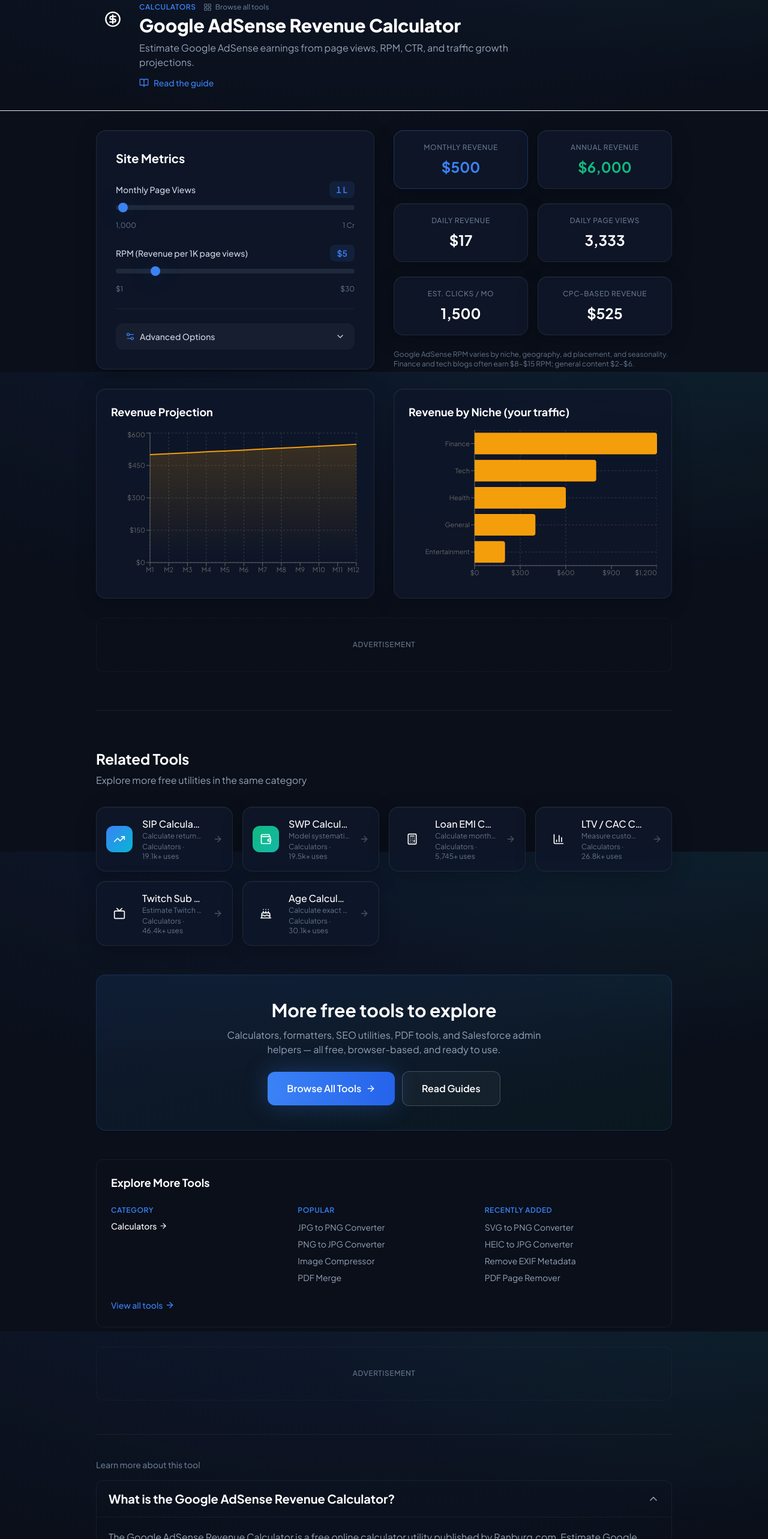
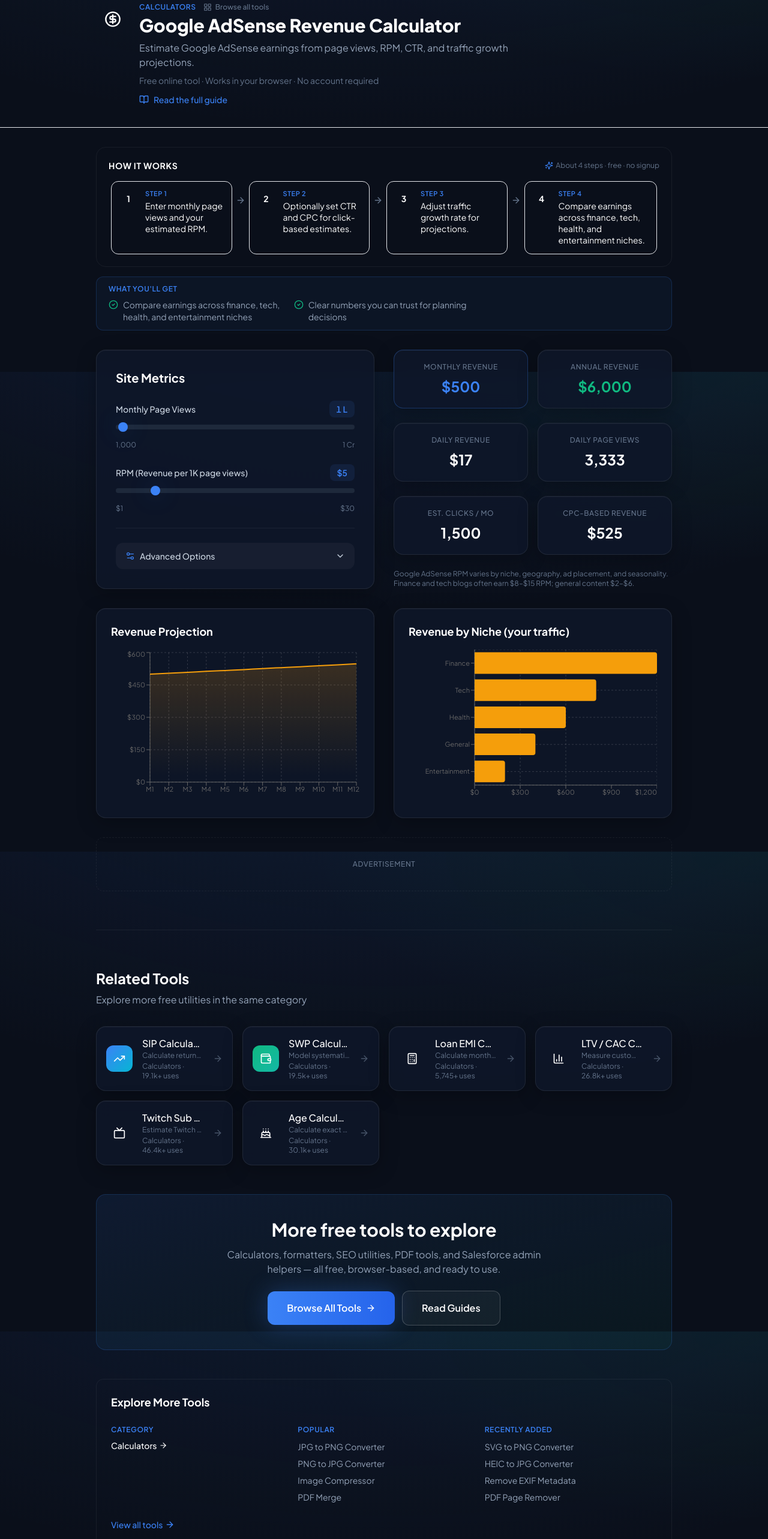
Before and after one commit to ranburg/ranburg-website, a Next.js app: page /tools/adsense-revenue-calculator in a window 1280 px wide. Shown: the part 180-2746 px from the top of the page at 60% size. Built offline with nearby package versions, Linux system fonts and the light colour scheme.

Commit message:
Add tool process flow and strengthen on-page SEO.
Show how-to steps and expected outcomes above each tool, emit HowTo schema, keep SEO sections crawlable, and improve tool metadata.

Co-authored-by: Cursor <cursoragent@cursor.com>

```diff
--- a/src/components/tools/ToolPageShell.tsx
+++ b/src/components/tools/ToolPageShell.tsx
@@ -6,14 +6,21 @@ import { getBlogForTool } from "@/lib/blogConfig";
 import { getToolIcon } from "@/lib/toolIcons";
 import { getPrimarySeoCategoryForTool } from "@/lib/toolSeoCategories";
 import { generateToolSeoSections } from "@/lib/toolSeoGenerator";
+import { getSoftwareApplicationCategory } from "@/lib/toolPageSeo";
 import { SITE } from "@/lib/siteConfig";
-import { softwareApplicationJsonLd, faqJsonLd, breadcrumbJsonLd } from "@/lib/seo";
+import {
+  softwareApplicationJsonLd,
+  faqJsonLd,
+  breadcrumbJsonLd,
+  howToJsonLd,
+} from "@/lib/seo";
 import JsonLd from "@/components/seo/JsonLd";
 import Breadcrumbs from "@/components/ui/Breadcrumbs";
 import AdPlaceholder from "@/components/ui/AdPlaceholder";
 import ConsultingCTA from "@/components/ui/ConsultingCTA";
 import ToolRecommendations from "@/components/tools/ToolRecommendations";
 import ToolSeoContent from "@/components/tools/ToolSeoContent";
+import ToolProcessFlow from "@/components/tools/ToolProcessFlow";
 import ToolViewTracker from "@/components/tools/ToolViewTracker";
 import RecentlyViewed from "@/components/tools/RecentlyViewed";
 import ToolInternalLinks from "@/components/tools/ToolInternalLinks";
@@ -54,7 +61,13 @@ export default function ToolPageShell({ slug }: ToolPageProps) {
       { name: hubCrumb.label, url: `${SITE.url}${hubCrumb.href}` },
       { name: tool.title, url: toolUrl },
     ]),
-    softwareApplicationJsonLd(tool.title, tool.seo.description, toolUrl, tool.badge),
+    softwareApplicationJsonLd(
+      tool.title,
+      tool.seo.description,
+      toolUrl,
+      getSoftwareApplicationCategory(tool.category)
+    ),
+    howToJsonLd(tool.title, tool.shortDescription, toolUrl, tool.howToUse),
     faqJsonLd(seoSections.faq),
   ];
 
@@ -89,6 +102,9 @@ export default function ToolPageShell({ slug }: ToolPageProps) {
               </div>
               <h1 className="mt-1 break-words text-2xl font-extrabold text-theme-heading sm:text-3xl">{tool.title}</h1>
               <p className="mt-2 max-w-2xl text-sm text-theme-muted sm:text-base">{tool.shortDescription}</p>
+              <p className="mt-2 text-xs text-theme-subtle sm:text-sm">
+                Free online tool · Works in your browser · No account required
+              </p>
               {guideBlog && (
                 <Link
                   href={`/blog/${guideBlog.slug}`}
@@ -96,7 +112,7 @@ export default function ToolPageShell({ slug }: ToolPageProps) {
                   className="mt-3 inline-flex items-center gap-2 text-sm font-medium text-accent hover:underline"
                 >
                   <BookOpen className="h-4 w-4 shrink-0" />
-                  Read the guide
+                  Read the full guide
                 </Link>
               )}
             </div>
@@ -106,6 +122,8 @@ export default function ToolPageShell({ slug }: ToolPageProps) {
 
       <section className="py-8">
         <div className="mx-auto max-w-5xl px-4 sm:px-6 lg:px-8">
+          <ToolProcessFlow tool={tool} />
+
           <div className="min-w-0">
             <ToolRenderer slug={slug} />
           </div>
--- /dev/null
+++ b/src/components/tools/ToolProcessFlow.tsx
@@ -0,0 +1,100 @@
+import type { ToolConfig } from "@/lib/toolsConfig";
+import { ArrowRight, CheckCircle2, Sparkles } from "lucide-react";
+
+interface ToolProcessFlowProps {
+  tool: ToolConfig;
+}
+
+/** Short outcome labels derived from the last how-to step + category. */
+function getExpectedOutcomes(tool: ToolConfig): string[] {
+  const last = tool.howToUse[tool.howToUse.length - 1] ?? "Instant results you can copy or download";
+  const outcomes = [last.replace(/\.$/, "")];
+
+  switch (tool.category) {
+    case "financial":
+      outcomes.push("Clear numbers you can trust for planning decisions");
+      break;
+    case "developer":
+      outcomes.push("Copy-ready output for your IDE or docs");
+      break;
+    case "salesforce":
+      outcomes.push("Paste-ready Salesforce config or code snippets");
+      break;
+    case "productivity":
+      outcomes.push("Ready-to-use tags, captions, or metrics");
+      break;
+    case "design":
+      outcomes.push("Downloadable files or converted assets");
+      break;
+    default:
+      outcomes.push("Results in seconds — no signup required");
+  }
+
+  if (tool.formula && tool.formula.length < 80) {
+    outcomes.push(`Based on: ${tool.formula}`);
+  }
+
+  return outcomes.slice(0, 3);
+}
+
+export default function ToolProcessFlow({ tool }: ToolProcessFlowProps) {
+  const steps = tool.howToUse.slice(0, 5);
+  const outcomes = getExpectedOutcomes(tool);
+
+  if (steps.length === 0) return null;
+
+  return (
+    <div className="mb-8 space-y-4">
+      <div className="rounded-2xl border border-theme-subtle bg-theme-surface/40 p-4 sm:p-5">
+        <div className="flex flex-wrap items-center justify-between gap-2">
+          <h2 className="text-sm font-bold uppercase tracking-wider text-theme-heading">
+            How it works
+          </h2>
+          <span className="inline-flex items-center gap-1 text-xs text-theme-subtle">
+            <Sparkles className="h-3.5 w-3.5 text-accent" aria-hidden />
+            About {steps.length} steps · free · no signup
+          </span>
+        </div>
+
+        <ol className="mt-4 flex flex-col gap-3 sm:flex-row sm:flex-wrap sm:items-stretch sm:gap-0">
+          {steps.map((step, i) => (
+            <li key={i} className="flex min-w-0 flex-1 items-stretch gap-2 sm:gap-0">
+              <div className="flex min-w-0 flex-1 gap-3 rounded-xl border border-theme-subtle/80 bg-[var(--background)]/60 p-3 sm:mx-1">
+                <span
+                  className={`flex h-8 w-8 shrink-0 items-center justify-center rounded-full bg-gradient-to-br text-sm font-bold text-white ${tool.gradient}`}
+                  aria-hidden
+                >
+                  {i + 1}
+                </span>
+                <div className="min-w-0">
+                  <p className="text-[11px] font-semibold uppercase tracking-wider text-accent">
+                    Step {i + 1}
+                  </p>
+                  <p className="mt-0.5 text-sm leading-snug text-theme-heading">{step}</p>
+                </div>
+              </div>
+              {i < steps.length - 1 && (
+                <ArrowRight
+                  className="mt-6 hidden h-4 w-4 shrink-0 text-theme-subtle sm:mx-0.5 sm:block"
+                  aria-hidden
+                />
+              )}
+            </li>
+          ))}
+        </ol>
+      </div>
+
+      <div className="rounded-xl border border-accent/20 bg-accent/5 px-4 py-3 sm:px-5">
+        <p className="text-xs font-semibold uppercase tracking-wider text-accent">What you&apos;ll get</p>
+        <ul className="mt-2 grid gap-2 sm:grid-cols-3">
+          {outcomes.map((item) => (
+            <li key={item} className="flex items-start gap-2 text-sm text-theme-muted">
+              <CheckCircle2 className="mt-0.5 h-4 w-4 shrink-0 text-accent-emerald" aria-hidden />
+              <span>{item}</span>
+            </li>
+          ))}
+        </ul>
+      </div>
+    </div>
+  );
+}
--- a/src/components/tools/ToolSeoContent.tsx
+++ b/src/components/tools/ToolSeoContent.tsx
@@ -1,7 +1,3 @@
-"use client";
-
-import { useState } from "react";
-import { motion, AnimatePresence } from "framer-motion";
 import { ChevronDown } from "lucide-react";
 import type { ToolConfig } from "@/lib/toolsConfig";
 import { generateToolSeoSections } from "@/lib/toolSeoGenerator";
@@ -11,69 +7,34 @@ interface ToolSeoContentProps {
   tool: ToolConfig;
 }
 
-function CollapsibleSection({
-  title,
-  defaultOpen = false,
-  children,
-}: {
-  title: string;
-  defaultOpen?: boolean;
-  children: React.ReactNode;
-}) {
-  const [open, setOpen] = useState(defaultOpen);
-
-  return (
-    <section className="overflow-hidden rounded-xl border border-theme-subtle">
-      <button
-        type="button"
-        onClick={() => setOpen((v) => !v)}
-        className="flex w-full items-center justify-between gap-3 px-5 py-4 text-left"
-        aria-expanded={open}
-      >
-        <h2 className="text-lg font-bold text-theme-heading sm:text-xl">{title}</h2>
-        <ChevronDown
-          className={`h-5 w-5 shrink-0 text-theme-muted transition-transform ${open ? "rotate-180" : ""}`}
-        />
-      </button>
-      <AnimatePresence initial={false}>
-        {open && (
-          <motion.div
-            initial={{ height: 0, opacity: 0 }}
-            animate={{ height: "auto", opacity: 1 }}
-            exit={{ height: 0, opacity: 0 }}
-            className="overflow-hidden"
-          >
-            <div className="border-t border-theme-subtle px-5 py-5">{children}</div>
-          </motion.div>
-        )}
-      </AnimatePresence>
-    </section>
-  );
-}
-
+/**
+ * Server-rendered SEO body using native <details>.
+ * Content stays in the HTML for crawlers even when sections are closed.
+ */
 export default function ToolSeoContent({ tool }: ToolSeoContentProps) {
-  const [openFaq, setOpenFaq] = useState<number | null>(0);
   const seo = generateToolSeoSections(tool);
 
   return (
     <article className="mt-14 space-y-3 border-t border-theme-subtle pt-10">
       <p className="mb-4 text-sm font-medium text-theme-subtle">Learn more about this tool</p>
 
-      <CollapsibleSection title={`What is the ${tool.title}?`} defaultOpen>
+      <SeoDetails title={`What is the ${tool.title}?`} open>
         {seo.whatIs.split("\n\n").map((para, i) => (
           <p key={i} className={`${i > 0 ? "mt-4" : ""} leading-relaxed text-theme-muted`}>
             {para}
           </p>
         ))}
-      </CollapsibleSection>
+      </SeoDetails>
 
-      <CollapsibleSection title="How It Works">
+      <SeoDetails title="How It Works" open>
         {seo.howItWorks.split("\n\n").map((para, i) => (
           <p key={i} className={`${i > 0 ? "mt-4" : ""} leading-relaxed text-theme-muted`}>
             {para}
           </p>
         ))}
-        <h3 className="mt-6 text-base font-semibold text-theme-heading">Step-by-Step</h3>
+        <h3 id="how-to-use" className="mt-6 scroll-mt-28 text-base font-semibold text-theme-heading">
+          Step-by-step
+        </h3>
         <ol className="mt-3 list-decimal space-y-2 pl-5 text-theme-muted">
           {tool.howToUse.map((step, i) => (
             <li key={i} className="leading-relaxed">
@@ -81,9 +42,9 @@ export default function ToolSeoContent({ tool }: ToolSeoContentProps) {
             </li>
           ))}
         </ol>
-      </CollapsibleSection>
+      </SeoDetails>
 
-      <CollapsibleSection title="Examples">
+      <SeoDetails title="Examples">
         <ul className="list-disc space-y-2 pl-5 text-theme-muted">
           {seo.examples.map((ex) => (
             <li key={ex} className="leading-relaxed">
@@ -91,9 +52,9 @@ export default function ToolSeoContent({ tool }: ToolSeoContentProps) {
             </li>
           ))}
         </ul>
-      </CollapsibleSection>
+      </SeoDetails>
 
-      <CollapsibleSection title="Benefits">
+      <SeoDetails title="Benefits">
         <ul className="list-disc space-y-2 pl-5 text-theme-muted">
           {seo.benefits.map((b) => (
             <li key={b} className="leading-relaxed">
@@ -101,9 +62,9 @@ export default function ToolSeoContent({ tool }: ToolSeoContentProps) {
             </li>
           ))}
         </ul>
-      </CollapsibleSection>
+      </SeoDetails>
 
-      <CollapsibleSection title="Common Use Cases">
+      <SeoDetails title="Common Use Cases">
         <ul className="list-disc space-y-2 pl-5 text-theme-muted">
           {seo.useCases.map((u) => (
             <li key={u} className="leading-relaxed">
@@ -111,11 +72,11 @@ export default function ToolSeoContent({ tool }: ToolSeoContentProps) {
             </li>
           ))}
         </ul>
-      </CollapsibleSection>
+      </SeoDetails>
 
-      <CollapsibleSection title="Technical Reference">
+      <SeoDetails title="Technical Reference">
         <p className="leading-relaxed text-theme-muted">{tool.formula}</p>
-      </CollapsibleSection>
+      </SeoDetails>
 
       <section
         className="overflow-hidden rounded-xl border border-theme-subtle"
@@ -125,34 +86,23 @@ export default function ToolSeoContent({ tool }: ToolSeoContentProps) {
         <div className="px-5 py-4">
           <h2 className="text-lg font-bold text-theme-heading sm:text-xl">Frequently Asked Questions</h2>
         </div>
-        <div className="space-y-0 border-t border-theme-subtle">
+        <div className="border-t border-theme-subtle">
           {seo.faq.map((item, i) => (
-            <div
+            <details
               key={i}
-              className="border-b border-theme-subtle last:border-b-0"
+              className="group border-b border-theme-subtle last:border-b-0"
+              open={i === 0}
               itemScope
               itemProp="mainEntity"
               itemType="https://schema.org/Question"
             >
-              <button
-                type="button"
-                onClick={() => setOpenFaq(openFaq === i ? null : i)}
-                className="flex w-full items-center justify-between px-5 py-4 text-left"
-                itemProp="name"
-              >
-                <span className="font-medium text-theme-heading">{item.question}</span>
-                <ChevronDown
-                  className={`h-4 w-4 shrink-0 text-theme-muted transition-transform ${
-                    openFaq === i ? "rotate-180" : ""
-                  }`}
-                />
-              </button>
-              <AnimatePresence>
-                {openFaq === i && (
-                  <motion.div
-                    initial={{ height: 0, opacity: 0 }}
-                    animate={{ height: "auto", opacity: 1 }}
-                    exit={{ height: 0, opacity: 0 }}
+              <summary className="flex cursor-pointer list-none items-center justify-between gap-3 px-5 py-4 text-left marker:content-none [&::-webkit-details-marker]:hidden">
+                <span className="font-medium text-theme-heading" itemProp="name">
+                  {item.question}
+                </span>
+                <ChevronDown className="h-4 w-4 shrink-0 text-theme-muted transition-transform group-open:rotate-180" />
+              </summary>
+              <div
                 itemScope
                 itemProp="acceptedAnswer"
                 itemType="https://schema.org/Answer"
@@ -160,10 +110,8 @@ export default function ToolSeoContent({ tool }: ToolSeoContentProps) {
                 <p className="border-t border-theme-subtle px-5 py-4 text-sm leading-relaxed text-theme-muted" itemProp="text">
                   {item.answer}
                 </p>
-                  </motion.div>
-                )}
-              </AnimatePresence>
               </div>
+            </details>
           ))}
         </div>
       </section>
@@ -172,3 +120,23 @@ export default function ToolSeoContent({ tool }: ToolSeoContentProps) {
     </article>
   );
 }
+
+function SeoDetails({
+  title,
+  open = false,
+  children,
+}: {
+  title: string;
+  open?: boolean;
+  children: React.ReactNode;
+}) {
+  return (
+    <details open={open} className="group overflow-hidden rounded-xl border border-theme-subtle">
+      <summary className="flex cursor-pointer list-none items-center justify-between gap-3 px-5 py-4 text-left marker:content-none [&::-webkit-details-marker]:hidden">
+        <h2 className="text-lg font-bold text-theme-heading sm:text-xl">{title}</h2>
+        <ChevronDown className="h-5 w-5 shrink-0 text-theme-muted transition-transform group-open:rotate-180" />
+      </summary>
+      <div className="border-t border-theme-subtle px-5 py-5">{children}</div>
+    </details>
+  );
+}
--- a/src/lib/seo.ts
+++ b/src/lib/seo.ts
@@ -130,14 +130,40 @@ export function softwareApplicationJsonLd(
 ) {
   return {
     "@context": "https://schema.org",
-    "@type": "SoftwareApplication",
+    "@type": ["SoftwareApplication", "WebApplication"],
     name,
     description,
     applicationCategory: category,
-    operatingSystem: "Web Browser",
+    operatingSystem: "Any",
+    browserRequirements: "Requires JavaScript",
     offers: { "@type": "Offer", price: "0", priceCurrency: "INR" },
+    isAccessibleForFree: true,
     url,
     provider: { "@type": "Organization", name: SITE.name, url: SITE.url },
+  };
+}
+
+export function howToJsonLd(
+  name: string,
+  description: string,
+  url: string,
+  steps: string[]
+) {
+  return {
+    "@context": "https://schema.org",
+    "@type": "HowTo",
+    name: `How to use ${name}`,
+    description,
+    url,
+    totalTime: "PT2M",
+    tool: [{ "@type": "HowToTool", name }],
+    step: steps.map((text, i) => ({
+      "@type": "HowToStep",
+      position: i + 1,
+      name: `Step ${i + 1}`,
+      text,
+      url: `${url}#how-to-use`,
+    })),
   };
 }
 
--- /dev/null
+++ b/src/lib/toolPageSeo.ts
@@ -0,0 +1,55 @@
+import type { ToolConfig, ToolCategoryId } from "@/lib/toolsConfig";
+
+/** Schema.org-friendly applicationCategory (not marketing badges). */
+export function getSoftwareApplicationCategory(category: ToolCategoryId): string {
+  switch (category) {
+    case "financial":
+      return "FinanceApplication";
+    case "developer":
+      return "DeveloperApplication";
+    case "salesforce":
+      return "BusinessApplication";
+    case "productivity":
+      return "UtilitiesApplication";
+    case "design":
+      return "MultimediaApplication";
+    default:
+      return "UtilitiesApplication";
+  }
+}
+
+/** Stronger tool page titles that still keep unique tool targeting. */
+export function buildToolPageTitle(tool: ToolConfig): string {
+  const base = tool.seo.title.trim();
+  if (/ranburg/i.test(base) || /\|\s*free/i.test(base)) return base;
+  if (/free online/i.test(base)) return `${base} | Ranburg`;
+  return `${tool.title} — Free Online Tool | Ranburg`;
+}
+
+/** Description with intent keywords when the configured one is thin. */
+export function buildToolPageDescription(tool: ToolConfig): string {
+  const desc = tool.seo.description.trim();
+  if (desc.length >= 140) return desc.slice(0, 160);
+  const stepHint = tool.howToUse[0] ? ` ${tool.howToUse[0]}` : "";
+  const enriched = `${desc}${stepHint} Free, no signup — results in your browser.`.trim();
+  return enriched.slice(0, 160);
+}
+
+export function buildToolPageKeywords(tool: ToolConfig): string[] {
+  const extras = [
+    `how to use ${tool.title}`,
+    `free ${tool.title}`,
+    `${tool.title} online`,
+    "free online tool",
+    "ranburg tools",
+  ];
+  const seen = new Set<string>();
+  const out: string[] = [];
+  for (const k of [...tool.seo.keywords, ...extras]) {
+    const key = k.toLowerCase();
+    if (seen.has(key)) continue;
+    seen.add(key);
+    out.push(k);
+  }
+  return out.slice(0, 18);
+}
--- a/src/lib/toolSeoGenerator.ts
+++ b/src/lib/toolSeoGenerator.ts
@@ -46,6 +46,16 @@ const EXAMPLE_TEMPLATES: Record<string, string[]> = {
     "Copy output directly into Setup, Developer Console, or VS Code for Apex and metadata work.",
     "Pair with other Salesforce tools on Ranburg for SOQL, validation rules, and test classes.",
   ],
+  productivity: [
+    "Enter your topic or channel details, generate outputs, then copy tags, captions, or metrics.",
+    "Adjust filters (count, niche, or mix) until the result matches your content style.",
+    "Use the same workflow for Shorts, Reels, or long-form posts and save time on every publish cycle.",
+  ],
+  design: [
+    "Upload or paste your asset, tweak conversion settings, then preview before downloading.",
+    "Batch everyday creative tasks — resize, compress, or convert — without desktop software.",
+    "Keep the page bookmarked for last-minute asset fixes before launches or client reviews.",
+  ],
   default: [
     "Open the tool, enter your input, and review instant results without creating an account.",
     "Try different inputs to understand how the tool behaves across edge cases.",
@@ -59,19 +69,19 @@ export function generateToolSeoSections(tool: ToolConfig): ToolSeoSections {
   const catLabel = category?.label ?? "Online Tools";
   const hubLabel = seoCat?.label ?? catLabel;
 
-  const whatIs = `The ${tool.title} is a free online ${hubLabel.toLowerCase().replace(/s$/, "")} utility published by Ranburg.com. ${tool.shortDescription} It is designed for professionals, students, freelancers, and teams who need fast, accurate results without installing desktop software or creating an account.
+  const whatIs = `The ${tool.title} is a free online ${hubLabel.toLowerCase().replace(/s$/, "")} utility on Ranburg.com. ${tool.shortDescription} Use it when you need fast, accurate results without installing software or creating an account.
 
-As part of Ranburg's growing library of 40+ free web tools, the ${tool.title} prioritizes speed, clarity, and privacy. ${tool.seo.description} Whether you use it once for a quick task or bookmark it for daily workflows, the interface stays lightweight and mobile-friendly across Chrome, Safari, Firefox, and Edge.
+${tool.seo.description} The ${tool.title} is built for ${catLabel.toLowerCase()} workflows — professionals, students, freelancers, and teams who want a clear interface and reliable output on desktop or mobile.
 
-Unlike many ad-heavy utility sites, Ranburg focuses on useful output and readable documentation. Below the tool you will find step-by-step instructions, worked examples, technical reference, benefits, real-world use cases, and answers to common questions — everything you need to use the ${tool.title} confidently and share it with colleagues.
+How to get started: ${tool.howToUse.slice(0, 2).join(" ")} Full step-by-step instructions appear above the tool and again in the How It Works section below.
 
-The ${tool.title} is particularly useful for ${catLabel.toLowerCase()} workflows where accuracy and speed matter. Ranburg publishes tools based on real search demand so you get utilities that solve everyday problems, not bloated apps with paywalls.`;
+Ranburg publishes free web tools based on real search demand. Bookmark the ${tool.title} for everyday ${hubLabel.toLowerCase()} tasks, share the link with teammates, and explore related utilities from the same category hub.`;
 
-  const howItWorks = `Using the ${tool.title} takes only a few steps. ${tool.howToUse.join(" ")} The tool updates results in real time as you adjust inputs, so you can experiment quickly without reloading the page.
+  const howItWorks = `Using the ${tool.title} is straightforward. Follow these steps on this page: ${tool.howToUse.join(" ")}
 
-Under the hood, ${tool.formula} Ranburg implements this logic with modern browser APIs and tested algorithms so results are consistent across devices and browsers. Advanced options are available when you need finer control over formatting, encoding, tax splits, or calculation parameters.
+Results update as you change inputs, so you can experiment without reloading. Technical basis: ${tool.formula}
 
-For ${catLabel.toLowerCase()} workflows, the ${tool.title} integrates naturally with other Ranburg utilities in the ${hubLabel} category. Copy output with one click, paste into your CMS, IDE, spreadsheet, invoice, or Salesforce org, and continue your work. Related tools are suggested at the bottom of every page so you can discover complementary utilities without returning to the tools hub.`;
+When you finish, copy or download the output and continue in your CMS, spreadsheet, IDE, or Salesforce org. Related ${hubLabel} tools on Ranburg.com sit below so you can chain workflows without hunting the tools directory.`;
 
   const examples =
     EXAMPLE_TEMPLATES[tool.category] ?? EXAMPLE_TEMPLATES.default;
```
Also changed, not shown: src/app/tools/[slug]/page.tsx (+8 -3 lines). Lines whose indentation alone changed are shown as unchanged.
